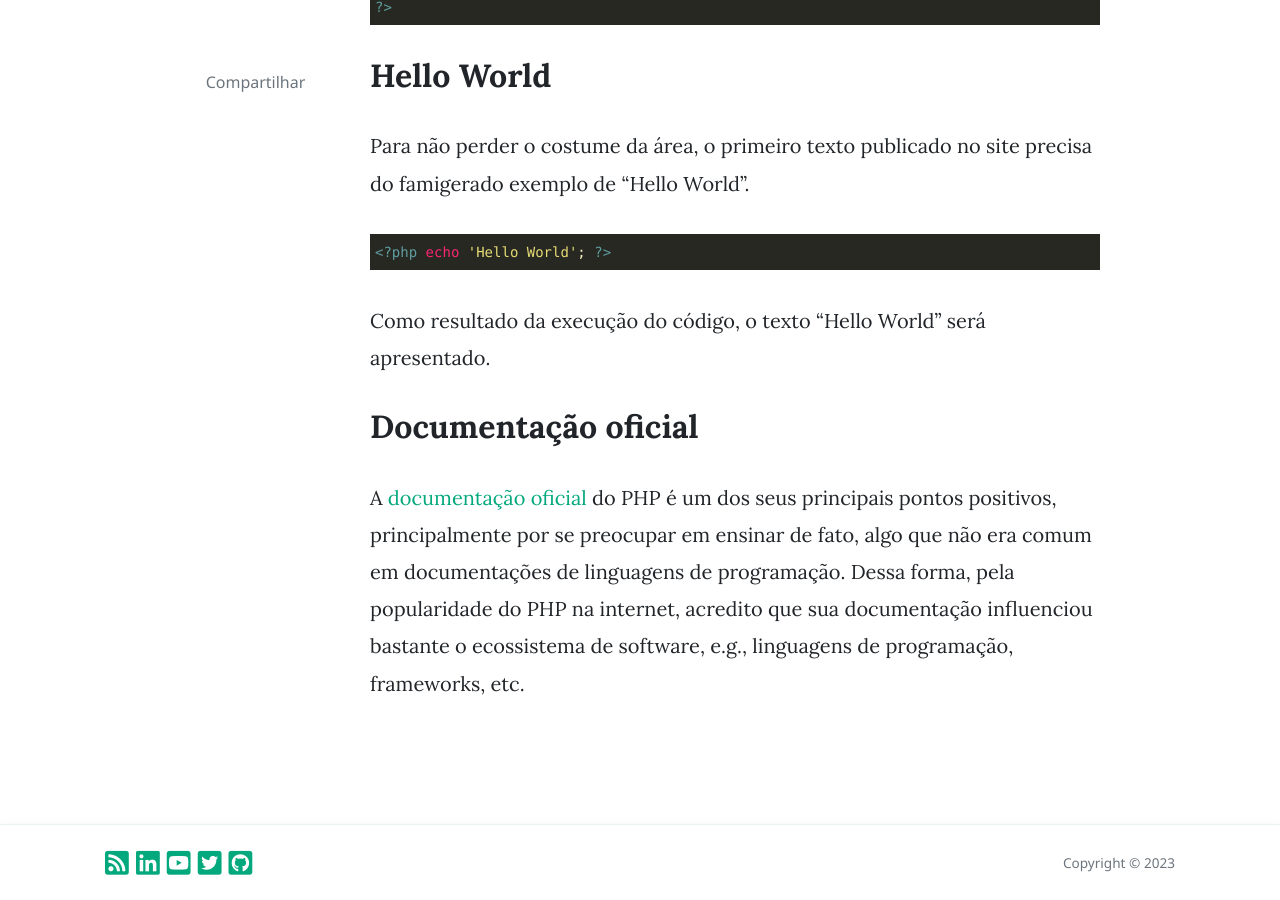
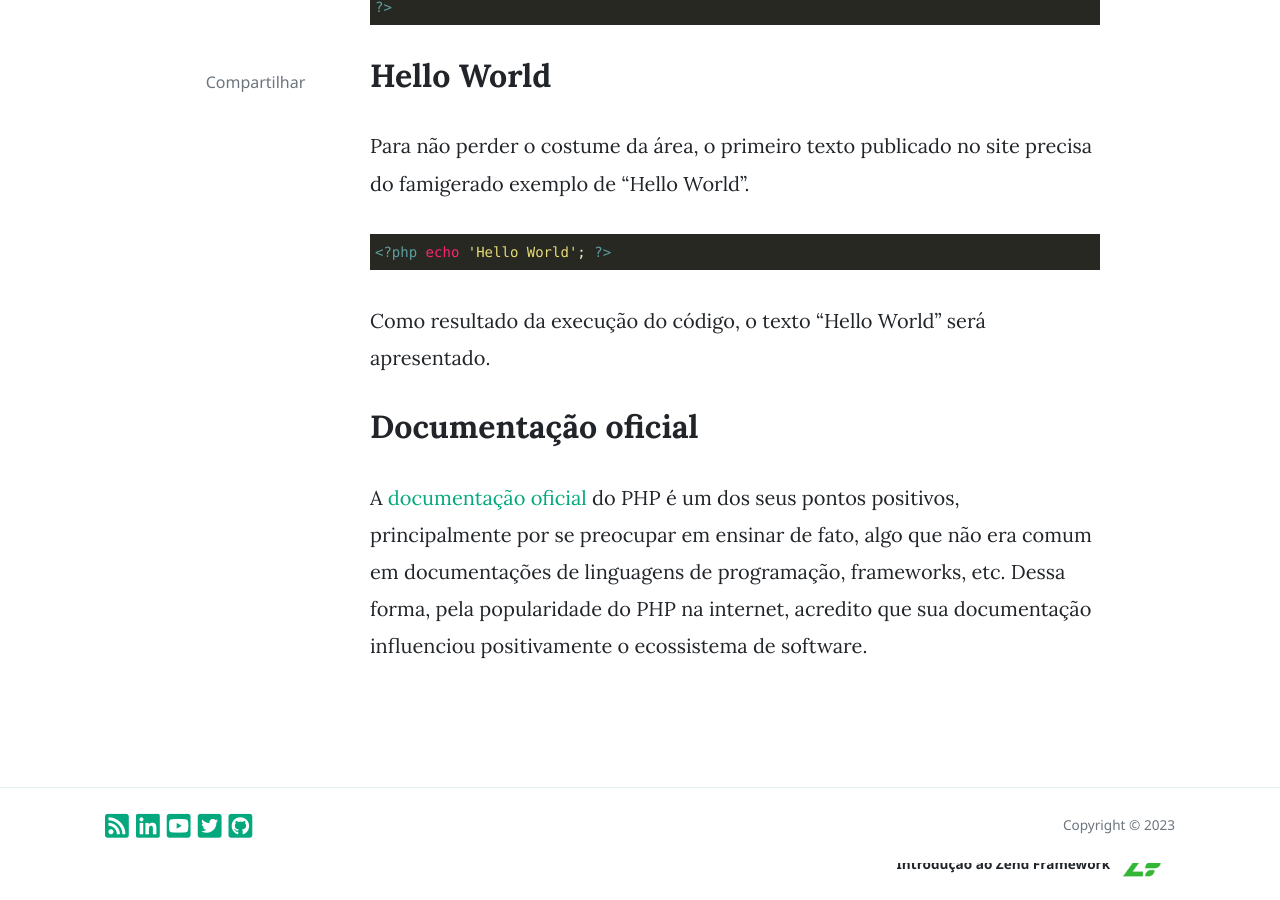
Before and after one commit to diogomatheus/diogomatheus.github.io, a Jekyll site: the page built from _posts/2010-05-06-getting-started-with-php.md, in a window 1280 px wide and 900 px high, scrolled down 2679 px. Built offline with Jekyll 4.4.1, drawn with Linux system fonts in a browser that asks for light colours; nearby versions of some CDN libraries; comment, search, counter and statistics services are not loaded.

```diff
--- a/_posts/2010-05-06-getting-started-with-php.md
+++ b/_posts/2010-05-06-getting-started-with-php.md
@@ -120,4 +120,4 @@
 
 ## Documentação oficial
 
-A [documentação oficial](https://www.php.net/) do PHP é um dos seus principais pontos positivos, principalmente por se preocupar em ensinar de fato, algo que não era comum em documentações de linguagens de programação. Dessa forma, pela popularidade do PHP na internet, acredito que sua documentação influenciou bastante o ecossistema de software, e.g., linguagens de programação, frameworks, etc.
+A [documentação oficial](https://www.php.net/) do PHP é um dos seus pontos positivos, principalmente por se preocupar em ensinar de fato, algo que não era comum em documentações de linguagens de programação, frameworks, etc. Dessa forma, pela popularidade do PHP na internet, acredito que sua documentação influenciou positivamente o ecossistema de software.
```
